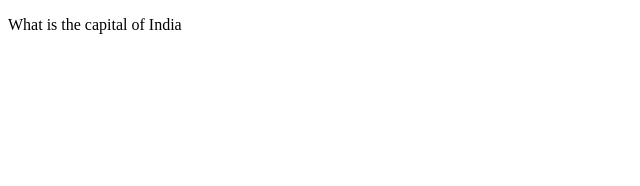
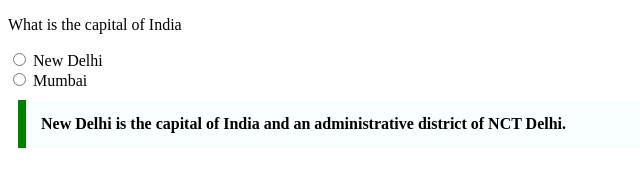
Before and after one commit to acciojob/trivia-VipulTrimbake610, a website: page main.html in a window 1280 px wide. Shown: the whole page, without its empty margins (0-640 px from the left). Drawn offline with Linux system fonts and the light colour scheme.

Commit message:
created a submission

```diff
--- a/main.html
+++ b/main.html
@@ -9,6 +9,11 @@
 <body>
 	<!-- the entire body must be written by student -->
 	<p>What is the capital of India</p>
+	<input type="radio" name="gender">
+	<label for="delhi">New Delhi</label><br>
+	<input type="radio" name="gender">
+	<label for="delhi">Mumbai</label>
+	<blockquote>New Delhi is the capital of India and an administrative district of NCT Delhi.</blockquote>
     <script type="text/javascript" src="./script.js">
 </script>
 
--- a/styles.css
+++ b/styles.css
@@ -1,2 +1,10 @@
 
 /* Your CSS Code here. */
+blockquote{
+	max-width: 600px;
+	margin: 10px;
+	padding: 15px;
+	border-left: 8px solid green;
+	background-color: #f8fffe;
+	font-weight: bold;
+}
```
